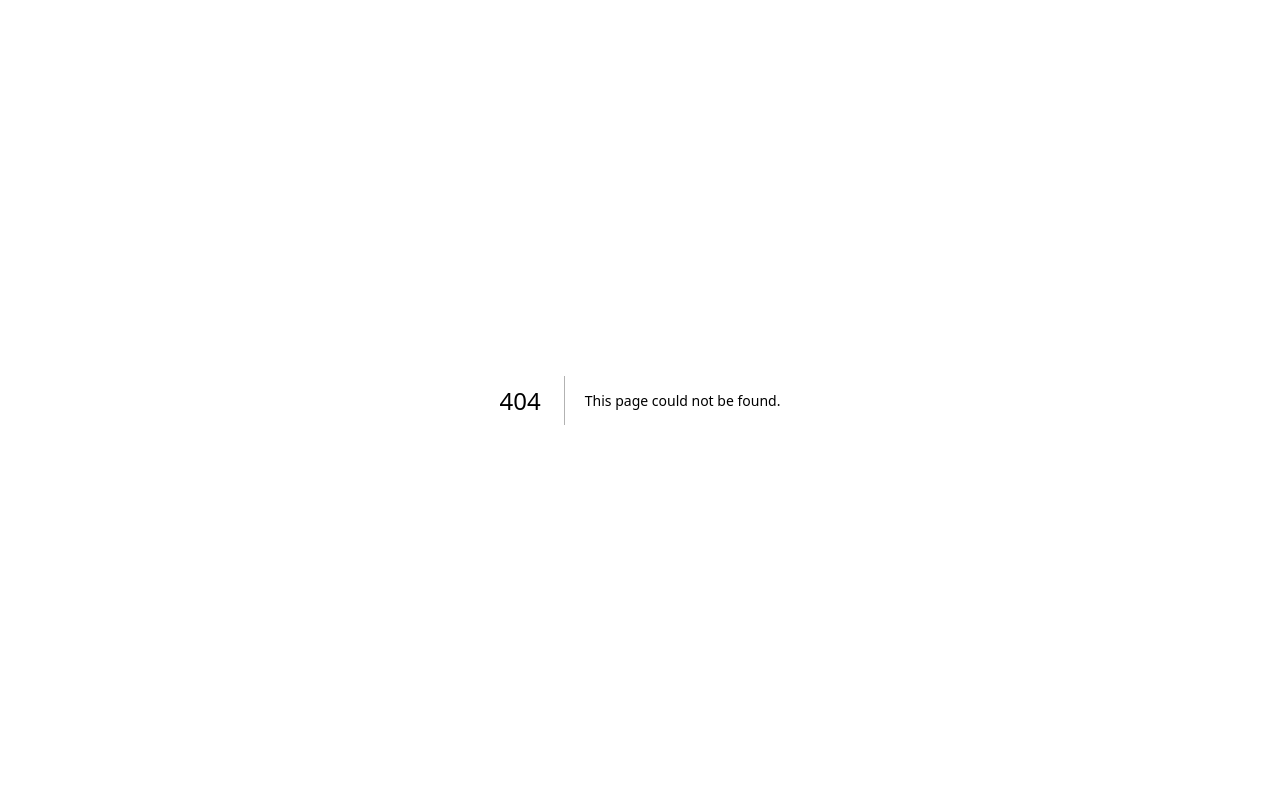
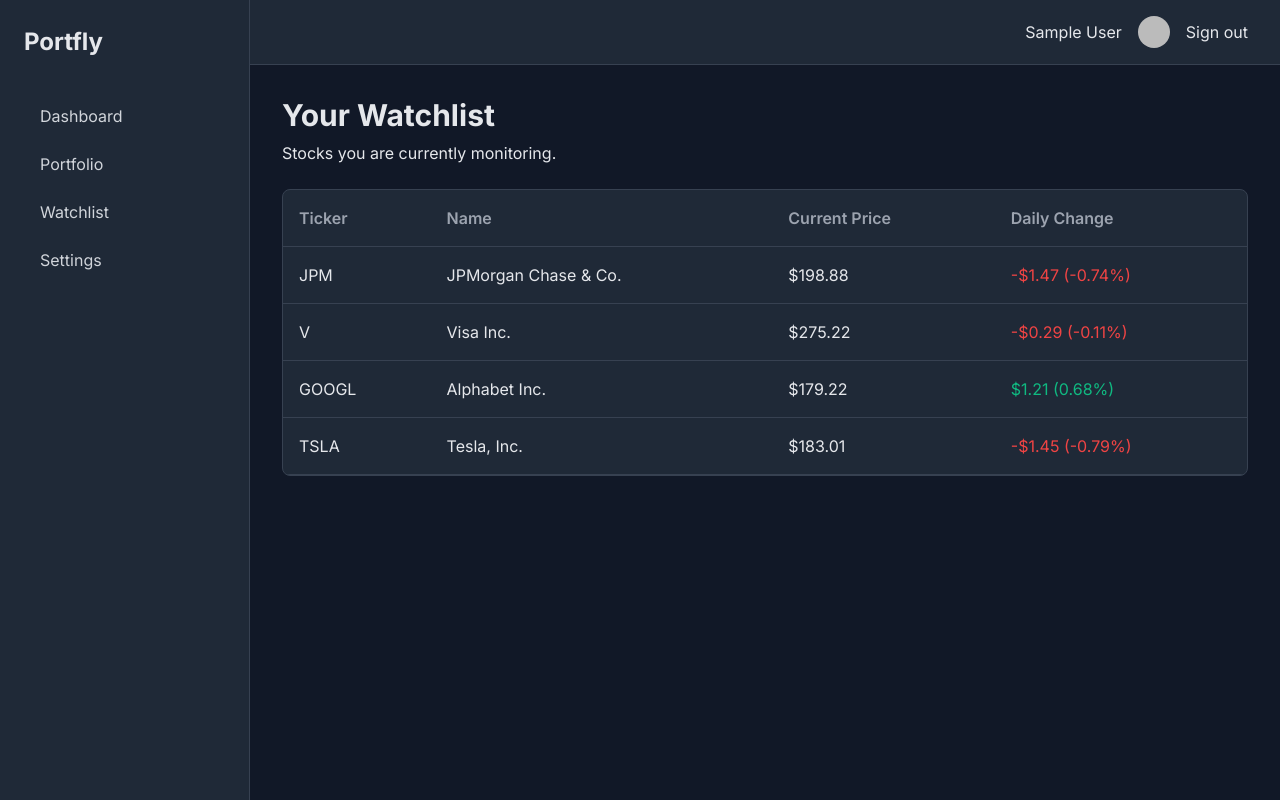
Before and after one commit to BazingaZeta/portfly-frontend, a Next.js app: page /dashboard/watchlist in a window 1280 px wide. Before the commit this address had no page. Built offline with nearby package versions, Linux system fonts and the light colour scheme; no server answers; sample sign-in values are in the browser's storage.

Commit message:
feat: add watchlist

```diff
--- a/src/app/dashboard/Sidebar.tsx
+++ b/src/app/dashboard/Sidebar.tsx
@@ -9,6 +9,7 @@
         <ul>
           <li><Link href="/dashboard">Dashboard</Link></li>
           <li><Link href="/dashboard/portfolio">Portfolio</Link></li>
+          <li><Link href="/dashboard/watchlist">Watchlist</Link></li>
           <li><Link href="/dashboard/settings">Settings</Link></li>
         </ul>
       </nav>
--- /dev/null
+++ b/src/app/dashboard/watchlist/page.tsx
@@ -0,0 +1,65 @@
+'use client';
+
+import { useMemo } from 'react';
+import { WATCHLIST_STOCKS, getStockDataForWatchlistItem } from '@/lib/mock-watchlist';
+import styles from '../dashboard.module.css'; // Reusing dashboard styles
+
+export default function WatchlistPage() {
+  const watchlistData = useMemo(() => {
+    return WATCHLIST_STOCKS.map(item => {
+      const stockData = getStockDataForWatchlistItem(item);
+      if (!stockData) return null;
+
+      // Simulate a daily change for watchlist items
+      const dailyChangeAbsolute = (Math.random() - 0.5) * (stockData.price * 0.02); // +/- 2%
+      const dailyChangePercentage = (dailyChangeAbsolute / stockData.price) * 100;
+
+      return {
+        ...item,
+        currentPrice: stockData.price,
+        dailyChangeAbsolute,
+        dailyChangePercentage,
+      };
+    }).filter(Boolean);
+  }, []);
+
+  const formatCurrency = (value: number) => {
+    return new Intl.NumberFormat('en-US', { style: 'currency', currency: 'USD' }).format(value);
+  };
+
+  const formatPercentage = (value: number) => {
+    return new Intl.NumberFormat('en-US', { style: 'percent', minimumFractionDigits: 2, maximumFractionDigits: 2 }).format(value / 100);
+  };
+
+  return (
+    <div>
+      <h1 className="text-3xl font-bold mb-2">Your Watchlist</h1>
+      <p className="text-muted-foreground mb-6">Stocks you are currently monitoring.</p>
+
+      <div className={styles.holdingsTableContainer}> {/* Reusing holdings table container style */}
+        <table className={styles.holdingsTable}> {/* Reusing holdings table style */}
+          <thead>
+            <tr>
+              <th>Ticker</th>
+              <th>Name</th>
+              <th>Current Price</th>
+              <th>Daily Change</th>
+            </tr>
+          </thead>
+          <tbody>
+            {watchlistData.map(item => (
+              <tr key={item.ticker}>
+                <td>{item.ticker}</td>
+                <td>{item.name}</td>
+                <td>{formatCurrency(item.currentPrice)}</td>
+                <td className={item.dailyChangeAbsolute >= 0 ? styles.positive : styles.negative}>
+                  {formatCurrency(item.dailyChangeAbsolute)} ({formatPercentage(item.dailyChangePercentage)})
+                </td>
+              </tr>
+            ))}
+          </tbody>
+        </table>
+      </div>
+    </div>
+  );
+}
--- /dev/null
+++ b/src/lib/mock-watchlist.ts
@@ -0,0 +1,18 @@
+import { STOCKS, Stock } from './mock-data';
+
+export type WatchlistItem = {
+  ticker: string;
+  name: string;
+};
+
+export const WATCHLIST_STOCKS: WatchlistItem[] = [
+  { ticker: 'JPM', name: 'JPMorgan Chase & Co.' },
+  { ticker: 'V', name: 'Visa Inc.' },
+  { ticker: 'GOOGL', name: 'Alphabet Inc.' }, // Example of a stock that might also be in holdings
+  { ticker: 'TSLA', name: 'Tesla, Inc.' },
+];
+
+// Helper to get current stock data for a watchlist item
+export const getStockDataForWatchlistItem = (item: WatchlistItem): Stock | undefined => {
+  return STOCKS.find(s => s.ticker === item.ticker);
+};
```
